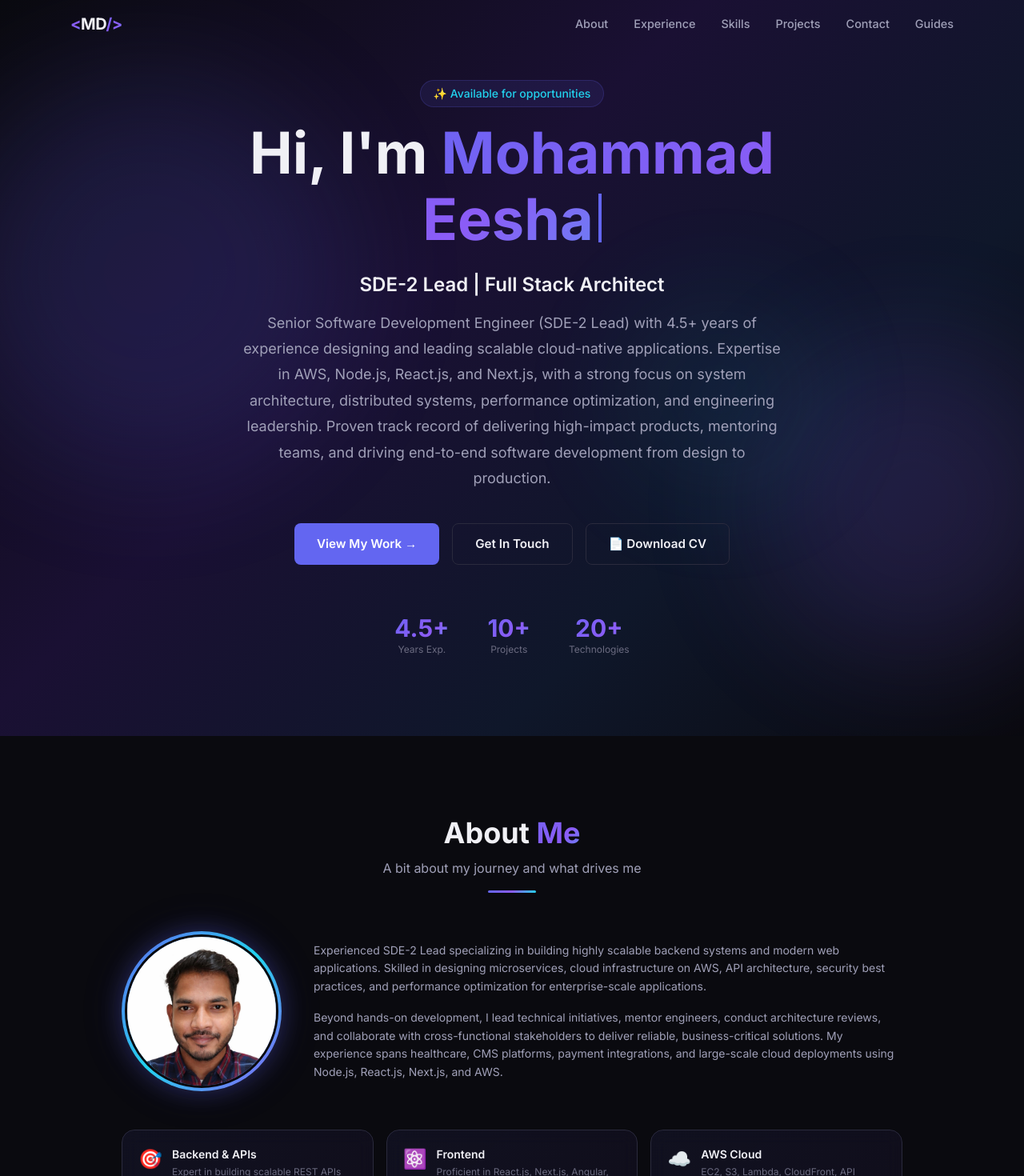
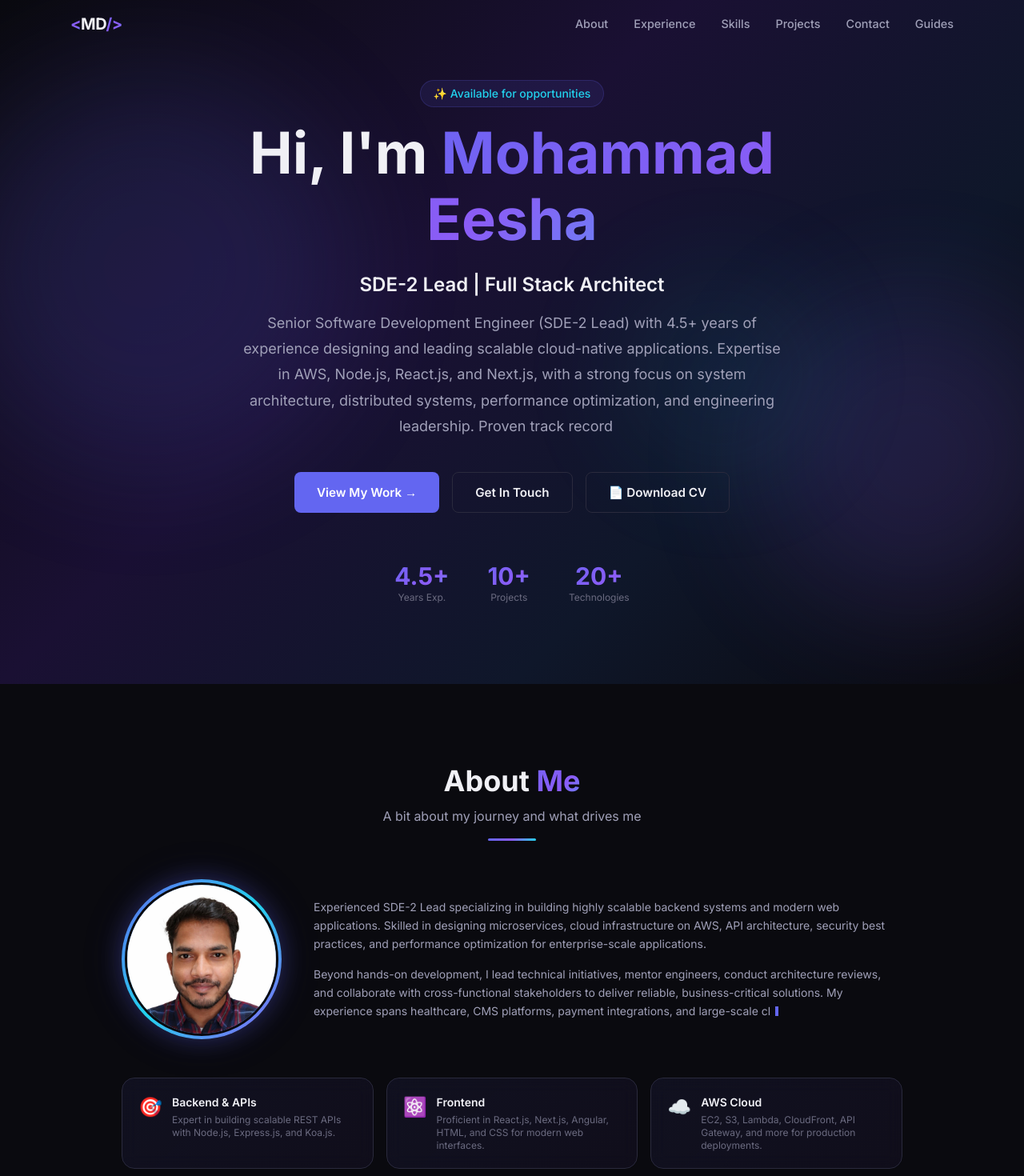
Before and after one commit to eesha-info/eeshaPortfolio, a Next.js app: page / in a window 1280 px wide. Shown: the top 1470 px of the page at 80% size. Built offline with nearby package versions, Linux system fonts and the light colour scheme.

Commit message:
added animated text on home page

```diff
--- /dev/null
+++ b/app/components/TypedHeroIntro.tsx
@@ -0,0 +1,85 @@
+"use client";
+
+import { useEffect, useState } from "react";
+
+const PREFIX = "Hi, I'm ";
+const MS_PER_CHAR_HEADING = 45;
+const MS_PER_CHAR_TITLE = 30;
+const MS_PER_CHAR_TAGLINE = 12;
+
+type Props = {
+  name: string;
+  title: string;
+  tagline: string;
+};
+
+export default function TypedHeroIntro({ name, title, tagline }: Props) {
+  const full = PREFIX + name;
+  const [headingCount, setHeadingCount] = useState(0);
+  const [titleCount, setTitleCount] = useState(0);
+  const [taglineCount, setTaglineCount] = useState(0);
+  const headingDone = headingCount >= full.length;
+  const titleDone = titleCount >= title.length;
+  const taglineDone = taglineCount >= tagline.length;
+
+  useEffect(() => {
+    if (headingDone) return;
+    const delay = headingCount === 0 ? 650 : MS_PER_CHAR_HEADING;
+    const t = setTimeout(() => setHeadingCount((c) => c + 1), delay);
+    return () => clearTimeout(t);
+  }, [headingCount, headingDone]);
+
+  useEffect(() => {
+    if (!headingDone || titleDone) return;
+    const delay = titleCount === 0 ? 200 : MS_PER_CHAR_TITLE;
+    const t = setTimeout(() => setTitleCount((c) => c + 1), delay);
+    return () => clearTimeout(t);
+  }, [headingDone, titleCount, titleDone]);
+
+  useEffect(() => {
+    if (!titleDone || taglineDone) return;
+    const delay = taglineCount === 0 ? 250 : MS_PER_CHAR_TAGLINE;
+    const t = setTimeout(() => setTaglineCount((c) => c + 1), delay);
+    return () => clearTimeout(t);
+  }, [titleDone, taglineCount, taglineDone]);
+
+  const typedPrefix = full.slice(0, Math.min(headingCount, PREFIX.length));
+  const typedName = headingCount > PREFIX.length ? full.slice(PREFIX.length, headingCount) : "";
+
+  return (
+    <>
+      <h1
+        className="text-5xl md:text-7xl font-bold mb-6 animate-fade-in-up delay-100"
+        style={{
+          opacity: 0,
+          animationFillMode: "forwards",
+          lineHeight: 1.15,
+        }}
+      >
+        {typedPrefix}
+        <span className="gradient-text">{typedName}</span>
+        {!headingDone && <span className="typing-caret" aria-hidden="true" />}
+      </h1>
+
+      <p
+        className="text-xl md:text-2xl mb-4 font-semibold"
+        style={{ color: "var(--text-primary)" }}
+      >
+        {headingDone ? title.slice(0, titleCount) : ""}
+        {headingDone && !titleDone && (
+          <span className="typing-caret" aria-hidden="true" />
+        )}
+      </p>
+
+      <p
+        className="text-base md:text-lg max-w-2xl mx-auto mb-10"
+        style={{ color: "var(--text-secondary)", lineHeight: 1.8 }}
+      >
+        {titleDone ? tagline.slice(0, taglineCount) : ""}
+        {titleDone && !taglineDone && (
+          <span className="typing-caret" aria-hidden="true" />
+        )}
+      </p>
+    </>
+  );
+}
--- a/app/components/TypedHeroTitle.tsx
+++ /dev/null
@@ -1,43 +0,0 @@
-"use client";
-
-import { useEffect, useState } from "react";
-
-const PREFIX = "Hi, I'm ";
-
-type Props = {
-  name: string;
-};
-
-export default function TypedHeroTitle({ name }: Props) {
-  const full = PREFIX + name;
-  const [count, setCount] = useState(0);
-
-  useEffect(() => {
-    if (count >= full.length) return;
-    const delay = count === 0 ? 650 : 45;
-    const t = setTimeout(() => setCount((c) => c + 1), delay);
-    return () => clearTimeout(t);
-  }, [count, full.length]);
-
-  const typedPrefix = full.slice(0, Math.min(count, PREFIX.length));
-  const typedName = count > PREFIX.length ? full.slice(PREFIX.length, count) : "";
-  const done = count >= full.length;
-
-  return (
-    <h1
-      className="text-5xl md:text-7xl font-bold mb-6 animate-fade-in-up delay-100"
-      style={{
-        opacity: 0,
-        animationFillMode: "forwards",
-        lineHeight: 1.15,
-      }}
-    >
-      {typedPrefix}
-      <span className="gradient-text">{typedName}</span>
-      <span
-        className={`typing-caret ${done ? "typing-caret-idle" : ""}`}
-        aria-hidden="true"
-      />
-    </h1>
-  );
-}
--- /dev/null
+++ b/app/components/TypedParagraphs.tsx
@@ -0,0 +1,64 @@
+"use client";
+
+import { useEffect, useRef, useState } from "react";
+
+type Props = {
+  paragraphs: string[];
+};
+
+const MS_PER_CHAR = 12;
+
+export default function TypedParagraphs({ paragraphs }: Props) {
+  const containerRef = useRef<HTMLDivElement | null>(null);
+  const [started, setStarted] = useState(false);
+  const [counts, setCounts] = useState(() => paragraphs.map(() => 0));
+
+  useEffect(() => {
+    const el = containerRef.current;
+    if (!el) return;
+    const observer = new IntersectionObserver(
+      (entries) => {
+        if (entries[0].isIntersecting) {
+          setStarted(true);
+          observer.disconnect();
+        }
+      },
+      { threshold: 0.25 }
+    );
+    observer.observe(el);
+    return () => observer.disconnect();
+  }, []);
+
+  useEffect(() => {
+    if (!started) return;
+    const activeIndex = counts.findIndex((c, i) => c < paragraphs[i].length);
+    if (activeIndex === -1) return;
+    const t = setTimeout(() => {
+      setCounts((prev) => {
+        const next = [...prev];
+        next[activeIndex] = next[activeIndex] + 1;
+        return next;
+      });
+    }, MS_PER_CHAR);
+    return () => clearTimeout(t);
+  }, [started, counts, paragraphs]);
+
+  const activeIndex = counts.findIndex((c, i) => c < paragraphs[i].length);
+
+  return (
+    <div ref={containerRef} className="flex flex-col gap-4">
+      {paragraphs.map((p, i) => (
+        <p
+          key={i}
+          className="text-sm leading-relaxed"
+          style={{ color: "var(--text-secondary)" }}
+        >
+          {started ? p.slice(0, counts[i]) : ""}
+          {i === activeIndex && (
+            <span className="typing-caret" aria-hidden="true" />
+          )}
+        </p>
+      ))}
+    </div>
+  );
+}
--- a/app/globals.css
+++ b/app/globals.css
@@ -892,9 +892,6 @@ body {
   vertical-align: -0.05em;
   animation: caretBlink 0.85s steps(1) infinite;
 }
-.typing-caret-idle {
-  opacity: 0.6;
-}
 @keyframes caretBlink {
   0%, 49% { opacity: 1; }
   50%, 100% { opacity: 0; }
--- a/app/page.tsx
+++ b/app/page.tsx
@@ -5,7 +5,8 @@ import SkillBadge from "./components/SkillBadge";
 import ExperienceCard from "./components/ExperienceCard";
 import Footer from "./components/Footer";
 import DownloadCvButton from "./components/DownloadCvButton";
-import TypedHeroTitle from "./components/TypedHeroTitle";
+import TypedHeroIntro from "./components/TypedHeroIntro";
+import TypedParagraphs from "./components/TypedParagraphs";
 import {
   projects,
   skills,
@@ -82,30 +83,11 @@ export default function Home() {
             </span>
           </div>
 
-          <TypedHeroTitle name={personalInfo.name} />
-
-          <p
-            className="text-xl md:text-2xl mb-4 animate-fade-in-up delay-200 font-semibold"
-            style={{
-              opacity: 0,
-              animationFillMode: "forwards",
-              color: "var(--text-primary)",
-            }}
-          >
-            {personalInfo.title}
-          </p>
-
-          <p
-            className="text-base md:text-lg max-w-2xl mx-auto mb-10 animate-fade-in-up delay-300"
-            style={{
-              opacity: 0,
-              animationFillMode: "forwards",
-              color: "var(--text-secondary)",
-              lineHeight: 1.8,
-            }}
-          >
-            {personalInfo.tagline}
-          </p>
+          <TypedHeroIntro
+            name={personalInfo.name}
+            title={personalInfo.title}
+            tagline={personalInfo.tagline}
+          />
 
           <div
             className="flex flex-wrap justify-center gap-4 animate-fade-in-up delay-400"
@@ -179,17 +161,7 @@ export default function Home() {
             </div>
 
             {/* Bio text */}
-            <div className="flex flex-col gap-4">
-              {personalInfo.aboutParagraphs.map((p, i) => (
-                <p
-                  key={i}
-                  className="text-sm leading-relaxed"
-                  style={{ color: "var(--text-secondary)" }}
-                >
-                  {p}
-                </p>
-              ))}
-            </div>
+            <TypedParagraphs paragraphs={personalInfo.aboutParagraphs} />
           </div>
 
           {/* Skill highlight cards */}
```
